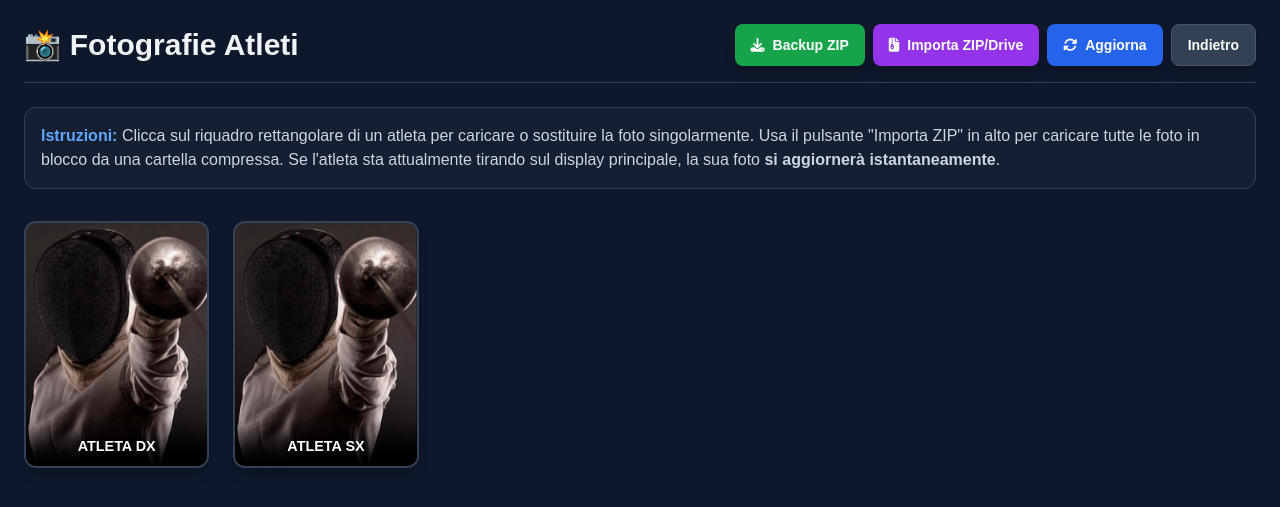
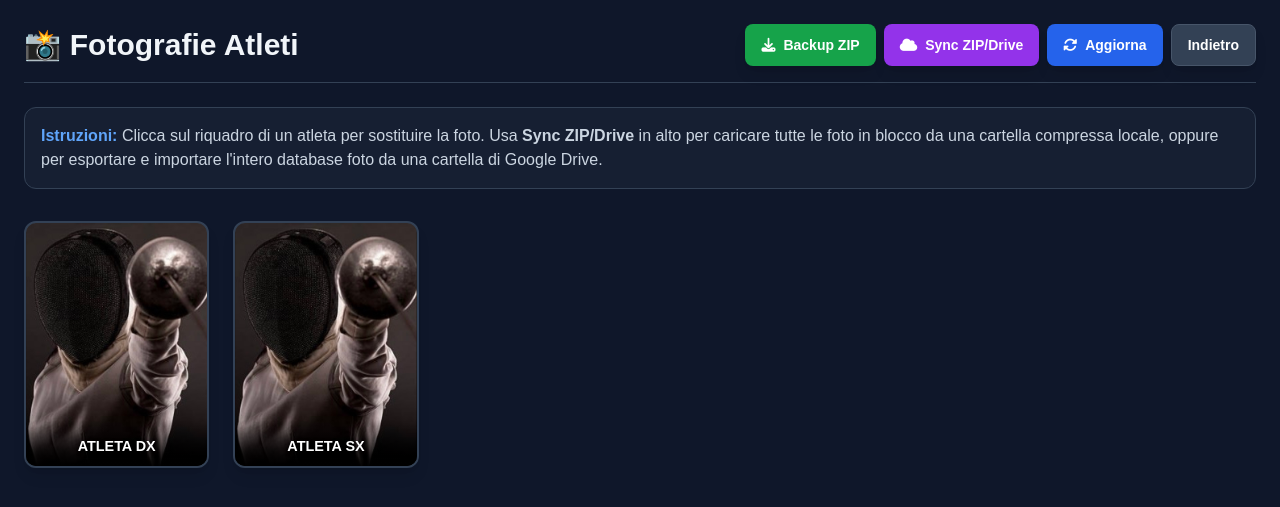
Before and after one commit to nzo1986/fencing-scoreboard, a Flask app: page /foto in a window 1280 px wide. Shown: the top 507 px of the page. Run offline with Flask 3, Linux system fonts and the light colour scheme; some libraries are stand-ins or nearby versions.

Commit message:
Refactor ZIP/Drive sync functionality and UI
Updated instructions and button labels for ZIP/Drive synchronization. Simplified CSS keyframes and adjusted modal content for clarity.

```diff
--- a/templates/foto.html
+++ b/templates/foto.html
@@ -53,10 +53,7 @@
             color: #3b82f6;
             animation: pulse 1s infinite;
         }
-        @keyframes pulse {
-            0%, 100% { opacity: 1; }
-            50% { opacity: 0.5; }
-        }
+        @keyframes pulse { 0%, 100% { opacity: 1; } 50% { opacity: 0.5; } }
     </style>
 </head>
 <body class="p-4 sm:p-6">
@@ -69,7 +66,7 @@
             <div class="flex gap-2 flex-wrap w-full xl:w-auto justify-center">
                 <!-- Nuovi Pulsanti Azioni Massive -->
                 <a href="/api/download_photos" class="bg-green-600 hover:bg-green-500 px-4 py-2.5 rounded-lg font-bold shadow-lg transition text-sm flex items-center gap-2"><i class="fa-solid fa-download"></i> Backup ZIP</a>
-                <button onclick="openZipModal()" class="bg-purple-600 hover:bg-purple-500 px-4 py-2.5 rounded-lg font-bold shadow-lg transition text-sm flex items-center gap-2"><i class="fa-solid fa-file-zipper"></i> Importa ZIP/Drive</button>
+                <button onclick="openZipModal()" class="bg-purple-600 hover:bg-purple-500 px-4 py-2.5 rounded-lg font-bold shadow-lg transition text-sm flex items-center gap-2"><i class="fa-solid fa-cloud"></i> Sync ZIP/Drive</button>
 
                 <!-- Pulsanti Originali -->
                 <button onclick="loadFencers()" class="bg-blue-600 hover:bg-blue-500 px-4 py-2.5 rounded-lg font-bold shadow-lg transition text-sm flex items-center gap-2"><i class="fa-solid fa-rotate"></i> Aggiorna</button>
@@ -78,7 +75,7 @@
         </div>
 
         <div class="bg-slate-800/50 p-4 rounded-xl mb-8 border border-slate-700 text-slate-300 text-sm sm:text-base">
-            <span class="text-blue-400 font-bold">Istruzioni:</span> Clicca sul riquadro rettangolare di un atleta per caricare o sostituire la foto singolarmente. Usa il pulsante "Importa ZIP" in alto per caricare tutte le foto in blocco da una cartella compressa. Se l'atleta sta attualmente tirando sul display principale, la sua foto <strong>si aggiornerà istantaneamente</strong>.
+            <span class="text-blue-400 font-bold">Istruzioni:</span> Clicca sul riquadro di un atleta per sostituire la foto. Usa <strong>Sync ZIP/Drive</strong> in alto per caricare tutte le foto in blocco da una cartella compressa locale, oppure per esportare e importare l'intero database foto da una cartella di Google Drive.
         </div>
 
         <div id="grid" class="grid grid-cols-2 sm:grid-cols-3 md:grid-cols-4 lg:grid-cols-5 xl:grid-cols-6 gap-4 sm:gap-6">
@@ -90,25 +87,29 @@
     <!-- Input nascosto per caricare i file singolarmente -->
     <input type="file" id="file-input" accept="image/*" class="hidden">
 
-    <!-- POPUP MODALE PER IMPORTAZIONE MASSIVA (ZIP/DRIVE) -->
+    <!-- POPUP MODALE PER SINCRONIZZAZIONE (ZIP/DRIVE) -->
     <div id="zip-modal" class="fixed inset-0 bg-black bg-opacity-80 hidden z-50 flex justify-center items-center p-4">
-        <div class="bg-slate-800 border border-slate-600 rounded-xl w-full max-w-md p-6 shadow-2xl relative">
-            <h2 class="text-xl font-bold text-purple-400 mb-4 border-b border-slate-700 pb-2"><i class="fa-solid fa-boxes-packing"></i> Importazione Massiva</h2>
+        <div class="bg-slate-800 border border-slate-600 rounded-xl w-full max-w-md p-6 shadow-2xl relative max-h-[90vh] overflow-y-auto">
+            <h2 class="text-xl font-bold text-purple-400 mb-4 border-b border-slate-700 pb-2"><i class="fa-solid fa-cloud-arrow-up"></i> Sincronizzazione Foto</h2>
             <button onclick="closeZipModal()" class="absolute top-4 right-4 text-slate-400 hover:text-white text-2xl">&times;</button>
 
             <div class="mb-6 bg-slate-900/50 p-4 rounded border border-slate-700">
-                <label class="block text-sm font-bold text-slate-300 mb-2">Metodo 1: Carica un file .ZIP dal dispositivo</label>
+                <label class="block text-sm font-bold text-slate-300 mb-2">Opzione 1: Scompatta un file .ZIP locale</label>
                 <input type="file" id="zip-input" accept=".zip" class="w-full bg-slate-800 border border-slate-600 rounded p-2 text-slate-300 mb-2">
-                <button onclick="uploadLocalZip()" class="w-full bg-purple-600 hover:bg-purple-500 font-bold py-2 rounded text-white transition shadow">Scompatta e Carica</button>
+                <button onclick="uploadLocalZip()" class="w-full bg-purple-600 hover:bg-purple-500 font-bold py-2 rounded text-white transition shadow"><i class="fa-solid fa-folder-open"></i> Carica e Scompatta</button>
             </div>
 
             <div class="mb-4 bg-slate-900/50 p-4 rounded border border-slate-700">
-                <label class="block text-sm font-bold text-slate-300 mb-2">Metodo 2: Link Google Drive (di un file .ZIP)</label>
-                <input type="text" id="drive-link" placeholder="https://drive.google.com/file/d/..." class="w-full bg-slate-800 border border-slate-600 rounded p-3 text-white mb-2 text-sm">
-                <button onclick="importFromDrive()" class="w-full bg-blue-600 hover:bg-blue-500 font-bold py-2 rounded text-white transition shadow">Scarica da Link</button>
+                <label class="block text-sm font-bold text-slate-300 mb-2">Opzione 2: Sincronizzazione con Google Drive</label>
+                <input type="text" id="drive-link" placeholder="Incolla il link della cartella Google Drive..." class="w-full bg-slate-800 border border-slate-600 rounded p-3 text-white mb-3 text-sm">
+
+                <div class="flex gap-2">
+                    <button onclick="syncDrive('import')" class="flex-1 bg-blue-600 hover:bg-blue-500 font-bold py-2 rounded text-white transition shadow text-sm"><i class="fa-solid fa-cloud-arrow-down"></i> Importa da Drive</button>
+                    <button onclick="syncDrive('export')" class="flex-1 bg-green-600 hover:bg-green-500 font-bold py-2 rounded text-white transition shadow text-sm"><i class="fa-solid fa-cloud-arrow-up"></i> Salva su Drive</button>
+                </div>
             </div>
 
-            <div id="zip-status" class="text-center font-bold mt-4 min-h-[24px]"></div>
+            <div id="zip-status" class="text-center font-bold mt-4 min-h-[40px]"></div>
         </div>
     </div>
 
@@ -147,7 +148,7 @@
                 });
         }
 
-        // --- Logica Foto Singola (Originale Mantenuta) ---
+        // --- Logica Foto Singola ---
         function openPicker(name) {
             currentFencer = name;
             document.getElementById('file-input').click();
@@ -185,12 +186,12 @@
             .finally(() => { this.value = ''; });
         });
 
-        // --- Nuova Logica: Modal ZIP & Google Drive ---
+        // --- Funzioni Modal ZIP & Drive ---
         function openZipModal() {
             document.getElementById('zip-modal').classList.remove('hidden');
             const status = document.getElementById('zip-status');
             status.innerText = "";
-            status.className = "text-center font-bold mt-4 min-h-[24px]";
+            status.className = "text-center font-bold mt-4 min-h-[40px]";
         }
 
         function closeZipModal() {
@@ -203,7 +204,7 @@
 
             const status = document.getElementById('zip-status');
             status.innerText = "Scompattamento e salvataggio in corso... ⏳";
-            status.className = "text-center font-bold mt-4 min-h-[24px] text-yellow-400";
+            status.className = "text-center font-bold mt-4 min-h-[40px] text-yellow-400";
 
             const formData = new FormData();
             formData.append('zipfile', fileInput.files[0]);
@@ -213,48 +214,51 @@
             .then(res => {
                 if(res.status === 'success') {
                     status.innerText = "Successo! " + res.msg;
-                    status.className = "text-center font-bold mt-4 min-h-[24px] text-green-400";
+                    status.className = "text-center font-bold mt-4 min-h-[40px] text-green-400";
                     setTimeout(() => { closeZipModal(); loadFencers(); }, 2000);
                 } else {
                     status.innerText = "Errore: " + res.msg;
-                    status.className = "text-center font-bold mt-4 min-h-[24px] text-red-400";
+                    status.className = "text-center font-bold mt-4 min-h-[40px] text-red-400";
                 }
             }).catch(err => {
                 status.innerText = "Errore di connessione al server.";
-                status.className = "text-center font-bold mt-4 min-h-[24px] text-red-400";
+                status.className = "text-center font-bold mt-4 min-h-[40px] text-red-400";
             }).finally(() => { fileInput.value = ''; });
         }
 
-        function importFromDrive() {
+        function syncDrive(direction) {
             const link = document.getElementById('drive-link').value.trim();
             if(!link) return alert("Inserisci un link Google Drive valido!");
 
             const status = document.getElementById('zip-status');
-            status.innerText = "Scaricamento da Google Drive in corso... ⏳";
-            status.className = "text-center font-bold mt-4 min-h-[24px] text-yellow-400 animate-pulse";
+            if(direction === 'export') {
+                status.innerText = "Creazione Backup e caricamento su Drive in corso... ⏳ (Può richiedere un minuto)";
+            } else {
+                status.innerText = "Scaricamento ed estrazione da Drive in corso... ⏳ (Può richiedere un minuto)";
+            }
+            status.className = "text-center font-bold mt-4 min-h-[40px] text-yellow-400 animate-pulse";
 
-            fetch('/api/import_drive_zip', {
+            fetch('/api/sync_drive_folder', {
                 method: 'POST',
                 headers: {'Content-Type': 'application/json'},
-                body: JSON.stringify({link: link})
+                body: JSON.stringify({link: link, direction: direction})
             })
             .then(r => r.json())
             .then(res => {
                 if(res.status === 'success') {
                     status.innerText = "Successo! " + res.msg;
-                    status.className = "text-center font-bold mt-4 min-h-[24px] text-green-400";
-                    setTimeout(() => { closeZipModal(); loadFencers(); }, 2000);
+                    status.className = "text-center font-bold mt-4 min-h-[40px] text-green-400";
+                    setTimeout(() => { closeZipModal(); loadFencers(); }, 2500);
                 } else {
                     status.innerText = "Errore: " + res.msg;
-                    status.className = "text-center font-bold mt-4 min-h-[24px] text-red-400";
+                    status.className = "text-center font-bold mt-4 min-h-[40px] text-red-400";
                 }
             }).catch(err => {
-                status.innerText = "Errore di rete.";
-                status.className = "text-center font-bold mt-4 min-h-[24px] text-red-400";
+                status.innerText = "Errore di rete/timeout (potrebbe finire in background). Controlla tra poco.";
+                status.className = "text-center font-bold mt-4 min-h-[40px] text-red-400";
             });
         }
 
-        // Chiude il modal cliccando fuori
         document.getElementById('zip-modal').addEventListener('click', function(e) {
             if(e.target.id === 'zip-modal') closeZipModal();
         });
```
